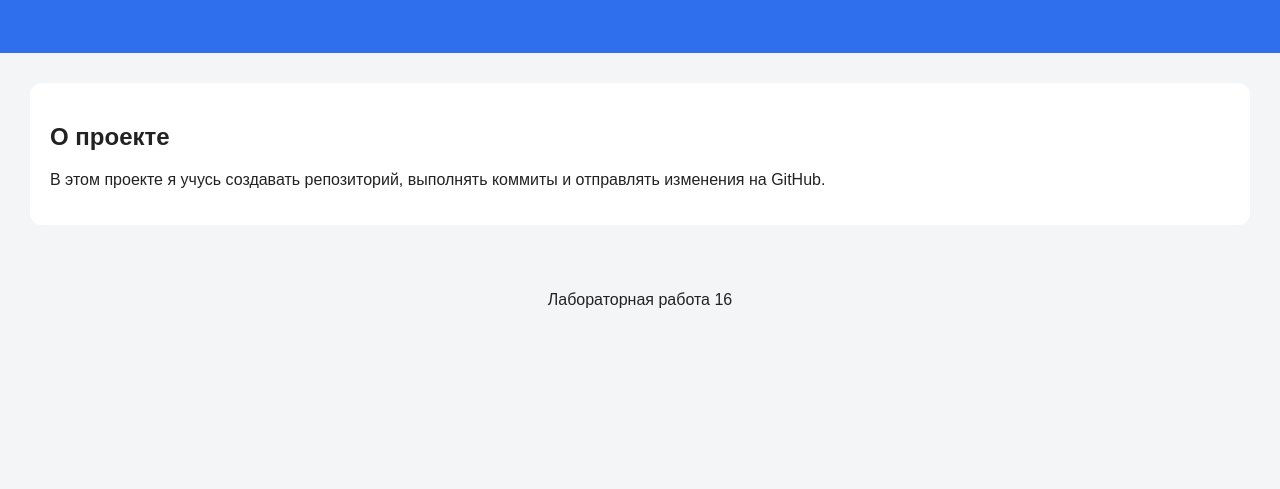
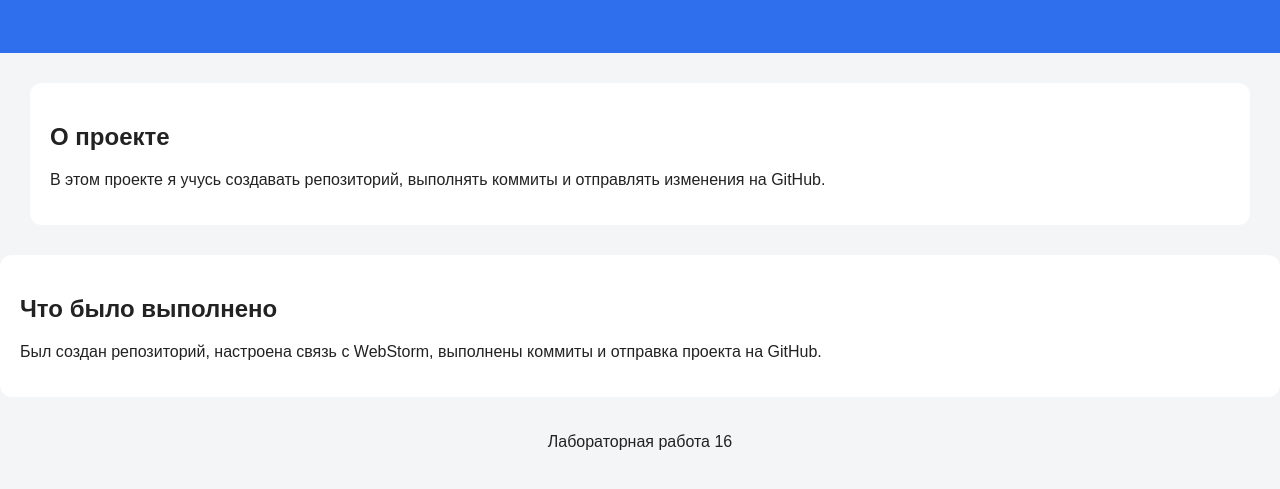
Before and after one commit to Hyumar1881/lab16-github-Mamedova, a plain HTML site: page index.html in a window 1280 px wide. Shown: the part 141-630 px from the top of the page. Drawn offline with Linux system fonts and the light colour scheme.

Commit message:
Update page content

```diff
--- a/index.html
+++ b/index.html
@@ -17,6 +17,10 @@
         <p>В этом проекте я учусь создавать репозиторий, выполнять коммиты и отправлять изменения на GitHub.</p>
     </section>
 </main>
+<section>
+    <h2>Что было выполнено</h2>
+    <p>Был создан репозиторий, настроена связь с WebStorm, выполнены коммиты и отправка проекта на GitHub.</p>
+</section>
 
 <footer>
     <p>Лабораторная работа 16</p>
```
